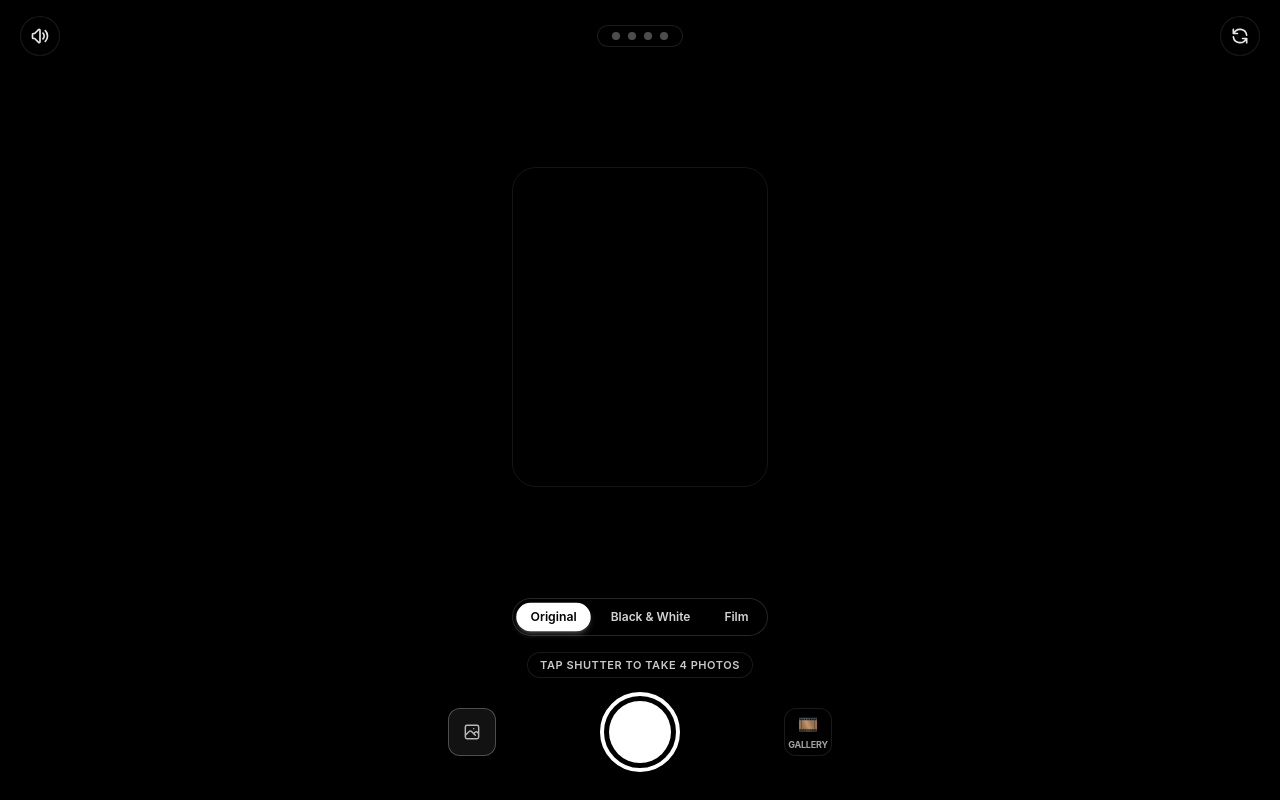
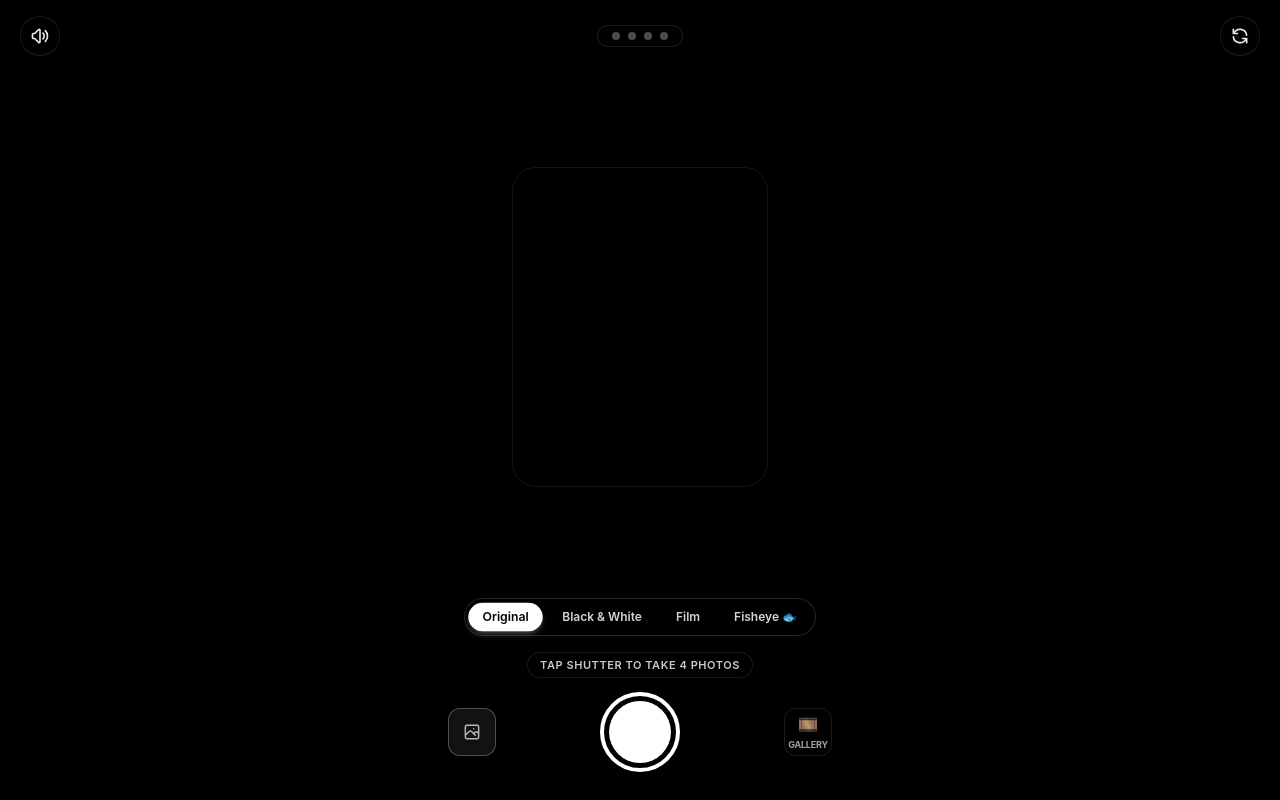
Before and after one commit to carnycia/photobooth, a Next.js app: page / in a window 1280 px wide. Built offline with nearby package versions, Linux system fonts and the light colour scheme; no server answers.

Commit message:
feat: add real-time WebGL fish-eye lens with barrel distortion and chromatic aberration

```diff
--- a/src/app/page.tsx
+++ b/src/app/page.tsx
@@ -8,6 +8,7 @@ import { PermissionDeniedView } from "@/components/PermissionDeniedView";
 import { Toast } from "@/components/Toast";
 import { createPhotoStrip, StripFilter } from "@/lib/photostrip";
 import { CameraFilter } from "@/lib/filters";
+import { applyFisheyeToImage } from "@/lib/fisheye";
 import {
   playCountdownBeep,
   playShutterSound,
@@ -209,6 +210,12 @@ export default function PhotoBoothApp() {
     }
 
     ctx.drawImage(video, 0, 0, canvas.width, canvas.height);
+
+    if (activeFilter === "fisheye") {
+      const fisheyeCanvas = applyFisheyeToImage(canvas, canvas.width, canvas.height);
+      return fisheyeCanvas.toDataURL("image/jpeg", 0.95);
+    }
+
     return canvas.toDataURL("image/jpeg", 0.95);
   };
 
--- a/src/components/CameraView.tsx
+++ b/src/components/CameraView.tsx
@@ -1,7 +1,8 @@
 "use client";
 
-import React, { RefObject } from "react";
+import React, { RefObject, useEffect, useRef } from "react";
 import { CameraFilter, CAMERA_FILTERS, getFilterCss } from "@/lib/filters";
+import { createFisheyeRenderer, FisheyeRenderer } from "@/lib/fisheye";
 
 interface CameraViewProps {
   videoRef: RefObject<HTMLVideoElement | null>;
@@ -52,6 +53,56 @@ export function CameraView({
   const isSingleRetake = retakingIndex !== null && retakingIndex !== undefined;
   const filterStyle = { filter: getFilterCss(activeFilter) };
 
+  const fisheyeCanvasRef = useRef<HTMLCanvasElement | null>(null);
+  const rendererRef = useRef<FisheyeRenderer | null>(null);
+  const animFrameRef = useRef<number | null>(null);
+
+  // Real-time 60 FPS WebGL Fisheye render loop
+  useEffect(() => {
+    if (activeFilter !== "fisheye") {
+      if (animFrameRef.current) {
+        cancelAnimationFrame(animFrameRef.current);
+        animFrameRef.current = null;
+      }
+      if (rendererRef.current) {
+        rendererRef.current.destroy();
+        rendererRef.current = null;
+      }
+      return;
+    }
+
+    const canvas = fisheyeCanvasRef.current;
+    if (!canvas) return;
+
+    const dpr = Math.min(typeof window !== "undefined" ? window.devicePixelRatio || 1 : 1, 2);
+    canvas.width = Math.min(window.innerWidth * dpr, 960);
+    canvas.height = Math.min(window.innerHeight * dpr, 1280);
+
+    const renderer = createFisheyeRenderer(canvas);
+    rendererRef.current = renderer;
+
+    const renderLoop = () => {
+      const video = videoRef.current;
+      if (video && video.readyState >= 2 && rendererRef.current) {
+        rendererRef.current.render(video, isFront);
+      }
+      animFrameRef.current = requestAnimationFrame(renderLoop);
+    };
+
+    animFrameRef.current = requestAnimationFrame(renderLoop);
+
+    return () => {
+      if (animFrameRef.current) {
+        cancelAnimationFrame(animFrameRef.current);
+        animFrameRef.current = null;
+      }
+      if (rendererRef.current) {
+        rendererRef.current.destroy();
+        rendererRef.current = null;
+      }
+    };
+  }, [activeFilter, isFront, videoRef]);
+
   return (
     <div className="relative w-full h-full bg-black overflow-hidden flex flex-col justify-between select-none">
       {/* Hidden helper for iOS Safari haptic switch event */}
@@ -97,6 +148,7 @@ export function CameraView({
             </p>
           </div>
         ) : (
+          <>
             <video
               ref={videoRef}
               autoPlay
@@ -105,8 +157,15 @@ export function CameraView({
               style={filterStyle}
               className={`w-full h-full object-cover pointer-events-none transition-all duration-300 ${
                 isFront ? "scale-x-[-1]" : "scale-x-100"
-            }`}
+              } ${activeFilter === "fisheye" ? "opacity-0" : "opacity-100"}`}
             />
+            {activeFilter === "fisheye" && (
+              <canvas
+                ref={fisheyeCanvasRef}
+                className="absolute inset-0 w-full h-full object-cover pointer-events-none"
+              />
+            )}
+          </>
         )}
       </div>
 
--- a/src/lib/filters.ts
+++ b/src/lib/filters.ts
@@ -1,6 +1,6 @@
 // Camera and Photo Strip Filter Definitions
 
-export type CameraFilter = "original" | "bw" | "film";
+export type CameraFilter = "original" | "bw" | "film" | "fisheye";
 
 export interface FilterDefinition {
   id: CameraFilter;
@@ -24,12 +24,16 @@ export const CAMERA_FILTERS: FilterDefinition[] = [
     label: "Film",
     cssFilter: "contrast(115%) brightness(105%) saturate(125%) sepia(22%) hue-rotate(-8deg)",
   },
+  {
+    id: "fisheye",
+    label: "Fisheye 🐟",
+    cssFilter: "none", // Rendered with real-time WebGL barrel distortion
+  },
 ];
 
 export function getFilterCss(filterId: CameraFilter | string): string {
   const match = CAMERA_FILTERS.find((f) => f.id === filterId);
   if (match) return match.cssFilter;
-  // Legacy aliases
   if (filterId === "normal") return "none";
   if (filterId === "sepia") return "sepia(75%) contrast(105%) brightness(98%)";
   if (filterId === "vintage") return "contrast(115%) brightness(105%) saturate(125%) sepia(22%) hue-rotate(-8deg)";
--- /dev/null
+++ b/src/lib/fisheye.ts
@@ -0,0 +1,212 @@
+// Real-time WebGL Fisheye Lens Renderer (Barrel Distortion + Chromatic Aberration + Circular Vignette)
+// Designed for 60 FPS mobile performance with zero dependencies
+
+const VS_SOURCE = `
+attribute vec2 a_position;
+varying vec2 v_uv;
+
+void main() {
+  v_uv = (a_position + 1.0) * 0.5;
+  // Invert Y for WebGL texture coordinate system
+  v_uv.y = 1.0 - v_uv.y;
+  gl_Position = vec4(a_position, 0.0, 1.0);
+}
+`;
+
+const FS_SOURCE = `
+precision mediump float;
+uniform sampler2D u_texture;
+uniform vec2 u_resolution;
+uniform float u_mirror; // 1.0 = mirrored, 0.0 = normal
+varying vec2 v_uv;
+
+void main() {
+  vec2 uv = v_uv;
+  if (u_mirror > 0.5) {
+    uv.x = 1.0 - uv.x;
+  }
+
+  // Normalized coordinates centered at (0, 0)
+  vec2 center = vec2(0.5, 0.5);
+  vec2 p = uv - center;
+
+  // Aspect ratio correction to keep circular fisheye round
+  float aspect = u_resolution.x / u_resolution.y;
+  vec2 p_aspect = vec2(p.x * aspect, p.y);
+  float r = length(p_aspect);
+
+  // Fisheye boundary radius
+  float maxR = 0.65;
+
+  if (r > maxR) {
+    // Outer black circular bezel
+    gl_FragColor = vec4(0.04, 0.04, 0.05, 1.0);
+    return;
+  }
+
+  // Barrel distortion mapping (reverse lookup)
+  // Non-linear polynomial warping
+  float theta = atan(p_aspect.y, p_aspect.x);
+  float normR = r / maxR;
+  float distortR = normR * (1.0 - 0.38 * (1.0 - normR * normR));
+  float srcR = distortR * maxR;
+
+  // Chromatic aberration at edge of lens
+  float chromatic = 0.012 * pow(normR, 2.5);
+
+  vec2 redCoord = center + vec2(cos(theta) / aspect, sin(theta)) * (srcR * (1.0 + chromatic));
+  vec2 greenCoord = center + vec2(cos(theta) / aspect, sin(theta)) * srcR;
+  vec2 blueCoord = center + vec2(cos(theta) / aspect, sin(theta)) * (srcR * (1.0 - chromatic));
+
+  // Check bounds
+  if (greenCoord.x < 0.0 || greenCoord.x > 1.0 || greenCoord.y < 0.0 || greenCoord.y > 1.0) {
+    gl_FragColor = vec4(0.04, 0.04, 0.05, 1.0);
+    return;
+  }
+
+  float red = texture2D(u_texture, clamp(redCoord, 0.0, 1.0)).r;
+  float green = texture2D(u_texture, clamp(greenCoord, 0.0, 1.0)).g;
+  float blue = texture2D(u_texture, clamp(blueCoord, 0.0, 1.0)).b;
+
+  // Optical glass vignette
+  float vignette = smoothstep(maxR, maxR - 0.12, r);
+
+  // Gentle center brightness pop & lens flare tint
+  vec3 color = vec3(red, green, blue) * (0.88 + 0.16 * (1.0 - normR)) * vignette;
+
+  // Lens edge ring reflection
+  if (r > maxR - 0.015 && r <= maxR) {
+    color += vec3(0.12, 0.16, 0.22);
+  }
+
+  gl_FragColor = vec4(color, 1.0);
+}
+`;
+
+function createShader(gl: WebGLRenderingContext, type: number, source: string): WebGLShader | null {
+  const shader = gl.createShader(type);
+  if (!shader) return null;
+  gl.shaderSource(shader, source);
+  gl.compileShader(shader);
+  if (!gl.getShaderParameter(shader, gl.COMPILE_STATUS)) {
+    console.warn("Shader compile failed:", gl.getShaderInfoLog(shader));
+    gl.deleteShader(shader);
+    return null;
+  }
+  return shader;
+}
+
+export interface FisheyeRenderer {
+  render: (
+    source: HTMLVideoElement | HTMLImageElement | HTMLCanvasElement,
+    isMirrored: boolean
+  ) => void;
+  destroy: () => void;
+}
+
+export function createFisheyeRenderer(canvas: HTMLCanvasElement): FisheyeRenderer | null {
+  const gl = canvas.getContext("webgl", { preserveDrawingBuffer: true, alpha: false });
+  if (!gl) return null;
+
+  const vs = createShader(gl, gl.VERTEX_SHADER, VS_SOURCE);
+  const fs = createShader(gl, gl.FRAGMENT_SHADER, FS_SOURCE);
+  if (!vs || !fs) return null;
+
+  const program = gl.createProgram();
+  if (!program) return null;
+  gl.attachShader(program, vs);
+  gl.attachShader(program, fs);
+  gl.linkProgram(program);
+
+  if (!gl.getProgramParameter(program, gl.LINK_STATUS)) {
+    console.warn("Program link failed:", gl.getProgramInfoLog(program));
+    return null;
+  }
+
+  gl.useProgram(program);
+
+  // Position quad buffer
+  const positionBuffer = gl.createBuffer();
+  gl.bindBuffer(gl.ARRAY_BUFFER, positionBuffer);
+  gl.bufferData(
+    gl.ARRAY_BUFFER,
+    new Float32Array([-1, -1, 1, -1, -1, 1, -1, 1, 1, -1, 1, 1]),
+    gl.STATIC_DRAW
+  );
+
+  const aPosition = gl.getAttribLocation(program, "a_position");
+  gl.enableVertexAttribArray(aPosition);
+  gl.vertexAttribPointer(aPosition, 2, gl.FLOAT, false, 0, 0);
+
+  // Texture
+  const texture = gl.createTexture();
+  gl.bindTexture(gl.TEXTURE_2D, texture);
+  gl.texParameteri(gl.TEXTURE_2D, gl.TEXTURE_WRAP_S, gl.CLAMP_TO_EDGE);
+  gl.texParameteri(gl.TEXTURE_2D, gl.TEXTURE_WRAP_T, gl.CLAMP_TO_EDGE);
+  gl.texParameteri(gl.TEXTURE_2D, gl.TEXTURE_MIN_FILTER, gl.LINEAR);
+  gl.texParameteri(gl.TEXTURE_2D, gl.TEXTURE_MAG_FILTER, gl.LINEAR);
+
+  const uResolution = gl.getUniformLocation(program, "u_resolution");
+  const uMirror = gl.getUniformLocation(program, "u_mirror");
+
+  return {
+    render: (source, isMirrored) => {
+      if (!canvas.width || !canvas.height) return;
+
+      gl.viewport(0, 0, canvas.width, canvas.height);
+      gl.useProgram(program);
+
+      gl.uniform2f(uResolution, canvas.width, canvas.height);
+      gl.uniform1f(uMirror, isMirrored ? 1.0 : 0.0);
+
+      gl.bindTexture(gl.TEXTURE_2D, texture);
+      try {
+        gl.texImage2D(
+          gl.TEXTURE_2D,
+          0,
+          gl.RGBA,
+          gl.RGBA,
+          gl.UNSIGNED_BYTE,
+          source
+        );
+        gl.drawArrays(gl.TRIANGLES, 0, 6);
+      } catch {
+        // Handle race conditions during frame updates
+      }
+    },
+    destroy: () => {
+      gl.deleteTexture(texture);
+      gl.deleteBuffer(positionBuffer);
+      gl.deleteProgram(program);
+      gl.deleteShader(vs);
+      gl.deleteShader(fs);
+    },
+  };
+}
+
+/**
+ * Apply fisheye barrel distortion onto a 2D canvas from an image
+ */
+export function applyFisheyeToImage(
+  img: HTMLImageElement | HTMLCanvasElement,
+  width: number,
+  height: number
+): HTMLCanvasElement {
+  const offscreen = document.createElement("canvas");
+  offscreen.width = width;
+  offscreen.height = height;
+
+  const renderer = createFisheyeRenderer(offscreen);
+  if (renderer) {
+    renderer.render(img, false);
+    renderer.destroy();
+    return offscreen;
+  }
+
+  // 2D fallback: draw source if WebGL is unavailable
+  const ctx = offscreen.getContext("2d");
+  if (ctx) {
+    ctx.drawImage(img, 0, 0, width, height);
+  }
+  return offscreen;
+}
--- a/src/lib/photostrip.ts
+++ b/src/lib/photostrip.ts
@@ -1,5 +1,6 @@
 // Canvas-based vertical photobooth strip generator
 import { CameraFilter, getFilterCss } from "./filters";
+import { applyFisheyeToImage } from "./fisheye";
 
 export type StripFilter = CameraFilter | "normal" | "sepia" | "vintage" | "cool";
 
@@ -72,10 +73,22 @@ export async function createPhotoStrip(
     drawRoundedRect(ctx, outerMarginX, photoY, photoWidth, photoHeight, radius);
     ctx.clip();
 
-    applyCanvasFilter(ctx, filter);
-
-    // Center-crop (object-fit: cover) the source photo into the destination rect
-    drawImageProp(ctx, img, outerMarginX, photoY, photoWidth, photoHeight);
+    if (filter === "fisheye") {
+      // First center crop onto temp canvas, then run fisheye barrel distortion
+      const tempCanvas = document.createElement("canvas");
+      tempCanvas.width = photoWidth;
+      tempCanvas.height = photoHeight;
+      const tCtx = tempCanvas.getContext("2d");
+      if (tCtx) {
+        drawImageProp(tCtx, img, 0, 0, photoWidth, photoHeight);
+        const fisheyeCanvas = applyFisheyeToImage(tempCanvas, photoWidth, photoHeight);
+        ctx.drawImage(fisheyeCanvas, outerMarginX, photoY, photoWidth, photoHeight);
+      }
+    } else {
+      applyCanvasFilter(ctx, filter);
+      // Center-crop (object-fit: cover) the source photo into the destination rect
+      drawImageProp(ctx, img, outerMarginX, photoY, photoWidth, photoHeight);
+    }
 
     ctx.restore();
 
```
Also changed, not shown: 1 other file (tests, documents, lock files or other folders). Lines whose indentation alone changed are shown as unchanged.
